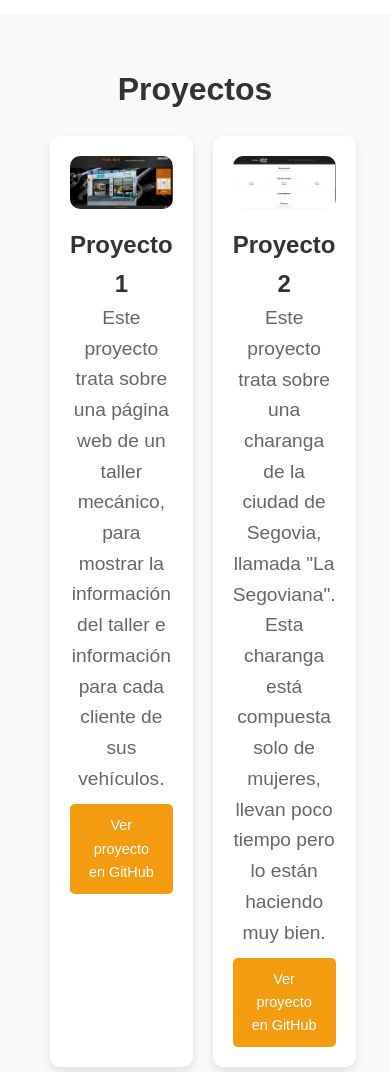
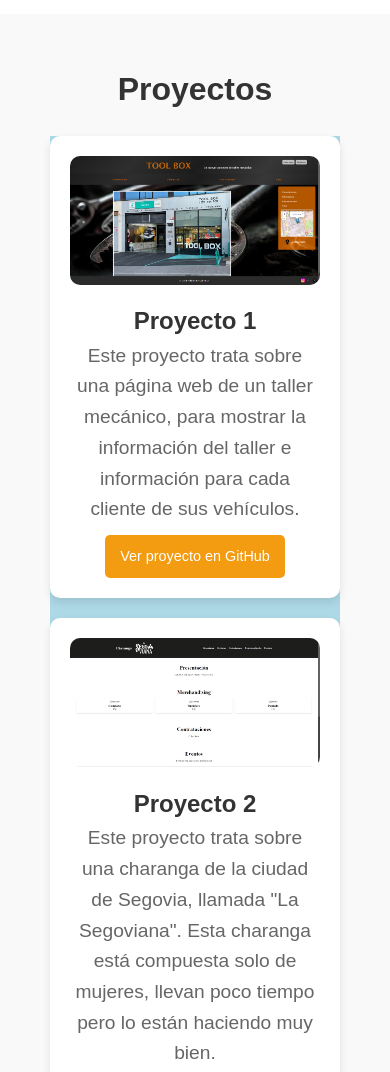
Before and after one commit to ivanruicos/Portfolio, a plain HTML site: page index.html in a window 390 px wide. Shown: the part 1180-2252 px from the top of the page. Drawn offline with Linux system fonts and the light colour scheme.

Commit message:
fix bugs

```diff
--- a/css/styles.css
+++ b/css/styles.css
@@ -310,8 +310,10 @@ footer {
         font-size: 0.9rem;
     }
 
-    .project-grid {
-        grid-template-columns: 1fr;
+    .projects .project-grid {
+        grid-template-columns: repeat(1, 1fr);
+        gap: 20px;
+        background-color: lightblue;
     }
 }
 
--- a/js/portfolio.js
+++ b/js/portfolio.js
@@ -11,9 +11,16 @@ function longProject() {
 
     console.log(projectCards.length);
 
-    if(projectCards.length < 3){
+    const screenWidth = window.innerWidth;
+
+    if(screenWidth < 768){
+        projectGrid.style.gridTemplateColumns = 'repeat(1, 1fr)';
+    } else {
+        const columns = projectCards.length < 3 ? projectCards.length : 3;
         projectGrid.style.gridTemplateColumns = `repeat(${projectCards.length}, 1fr)`;
     }
+
+    window.addEventListener('resize', longProject);
 }
 
 function popup() {
```
